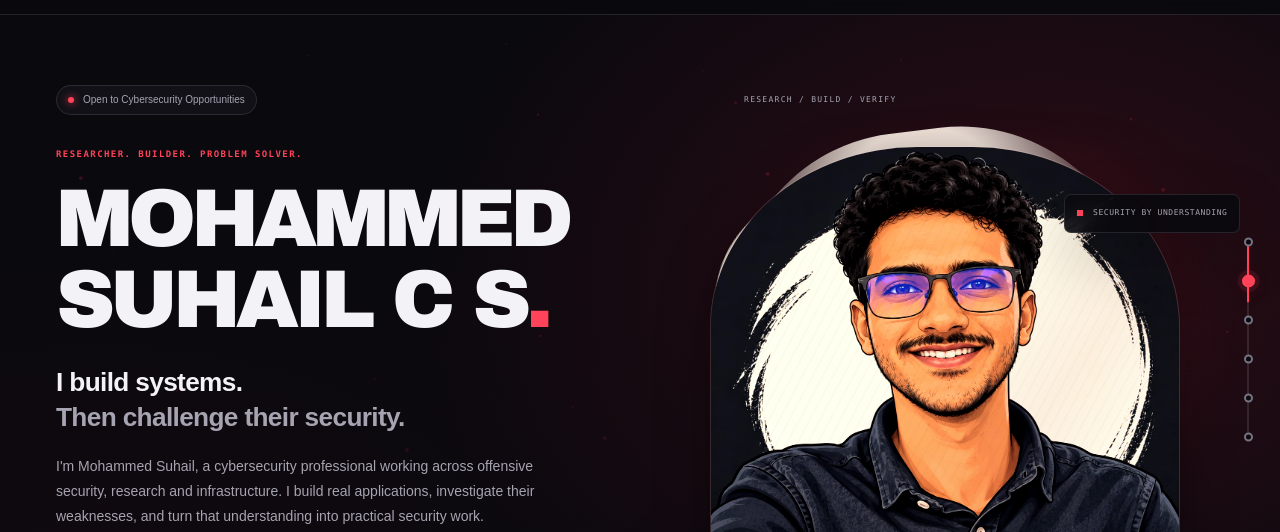
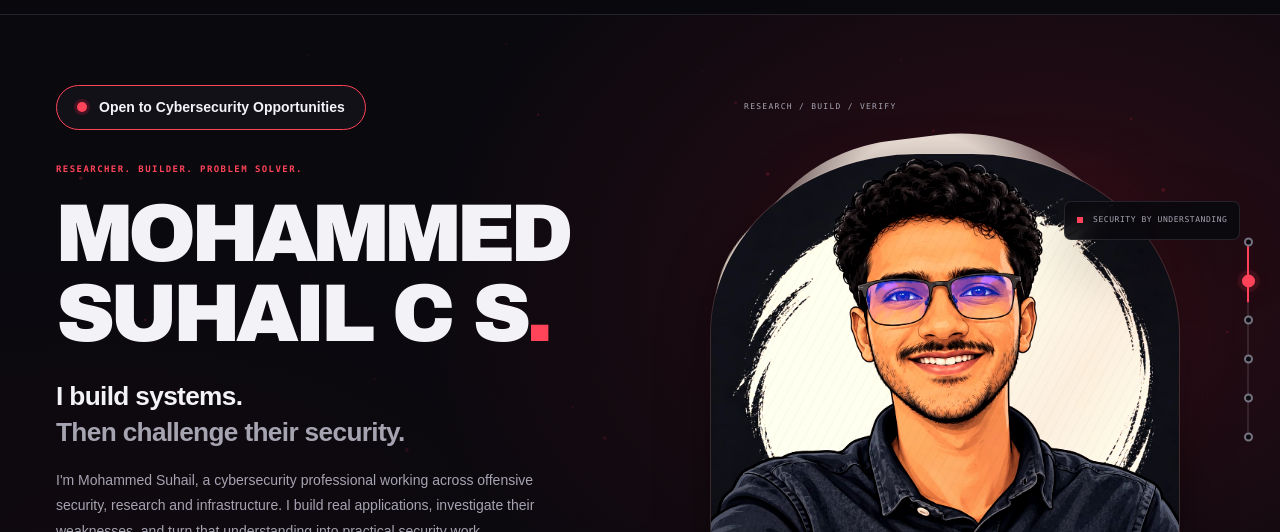
Before and after one commit to mscs7/mscs7.github.io, a plain HTML site: page index.html in a window 1280 px wide. Shown: the part 61-593 px from the top of the page. Drawn offline with Linux system fonts and the light colour scheme; animation ran at ten frames a second; a script that the page names is missing.

Commit message:
Update styles.css

```diff
--- a/styles.css
+++ b/styles.css
@@ -119,3 +119,64 @@ html { scrollbar-width: thin; scrollbar-color: #a42c4c var(--bg); }
 .rail-dot{width:9px;height:9px;background:var(--bg);border-color:var(--soft)}
 .rail-stop.active .rail-dot,.rail-stop:hover .rail-dot,.rail-stop:focus-visible .rail-dot {box-shadow:0 0 0 3px var(--accent-soft),0 0 12px var(--glow)}
 @media (max-width:1199px),(pointer:coarse){.section-rail{display:none}}
+
+/* Larger cybersecurity opportunity badge */
+.hero .status-pill {
+  display: inline-flex;
+  align-items: center;
+  gap: 12px;
+  min-height: 44px;
+  padding: 10px 20px;
+  font-size: 14px;
+  font-weight: 600;
+  color: var(--text);
+  background: var(--surface);
+  border: 1px solid var(--accent);
+  border-radius: 50px;
+  text-decoration: none;
+  cursor: pointer;
+  transition: transform 0.25s ease,
+              background 0.25s ease,
+              box-shadow 0.25s ease;
+}
+
+.hero .status-pill:hover {
+  transform: translateY(-2px);
+  background: var(--accent-soft);
+  box-shadow: 0 0 18px rgba(230, 30, 72, 0.14);
+}
+
+/* Animated status indicator */
+.hero .status-pill .status-dot {
+  width: 10px;
+  height: 10px;
+  flex-shrink: 0;
+  background: var(--accent);
+  border-radius: 50%;
+  animation: opportunity-pulse 2.5s ease-in-out infinite;
+}
+
+@keyframes opportunity-pulse {
+  0%, 100% {
+    box-shadow: 0 0 0 0 rgba(230, 30, 72, 0.4);
+  }
+  50% {
+    box-shadow: 0 0 0 7px rgba(230, 30, 72, 0);
+  }
+}
+
+/* Mobile adjustments */
+@media (max-width: 680px) {
+  .hero .status-pill {
+    font-size: 12px;
+    min-height: 40px;
+    padding: 9px 15px;
+  }
+}
+
+/* Respect accessibility preferences */
+@media (prefers-reduced-motion: reduce) {
+  .hero .status-pill .status-dot {
+    animation: none;
+  }
+}
```
